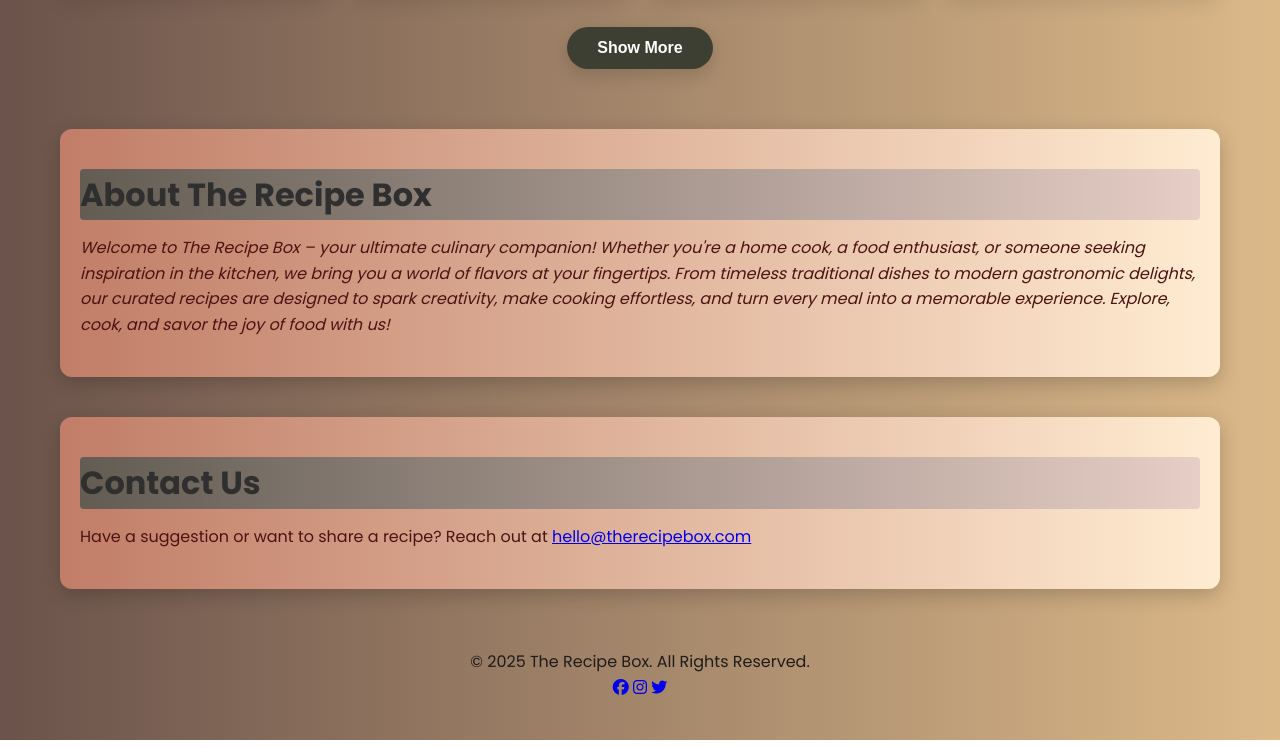
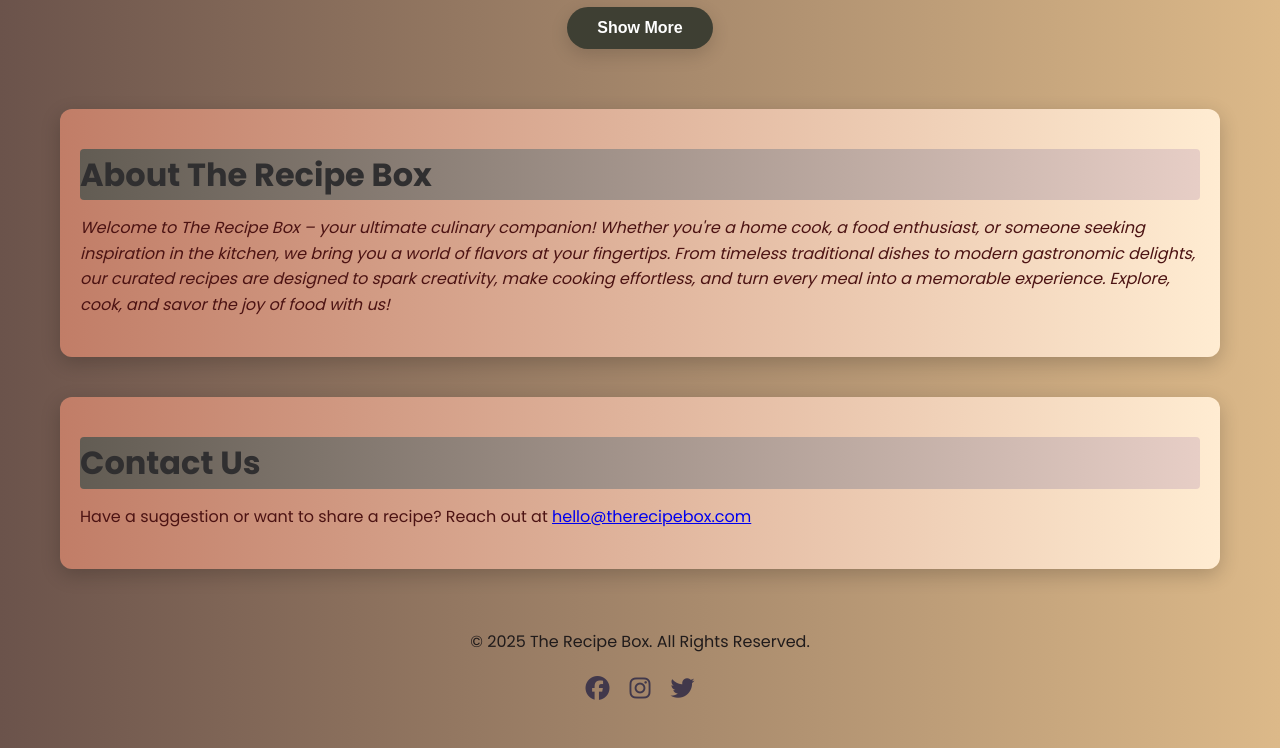
Before and after one commit to procodes27/the-recipe-box, a plain HTML site: page index.html in a window 1280 px wide. Shown: the part 1107-1855 px from the top of the page. Drawn offline with nearby package versions, Linux system fonts and the light colour scheme.

Commit message:
Update style.css

```diff
--- a/style.css
+++ b/style.css
@@ -1,3 +1,4 @@
+/* General Styles */
 * {
   margin: 0;
   padding: 0;
@@ -40,7 +41,7 @@ body {
 }
 
 .nav-logo {
-  width: 60px; /* adjust size here */
+  width: 60px;
   height: auto;
 }
 
@@ -130,11 +131,11 @@ body {
   display: grid;
   grid-template-columns: repeat(auto-fit, minmax(250px, 1fr));
   gap: 25px;
-  margin-top: 40px;
+  margin-top: 20px;
 }
 
 .card {
-    background: linear-gradient(to right,#c17d67, #ffecd2);
+  background: linear-gradient(to right,#c17d67, #ffecd2);
   border-bottom-right-radius: 15px;
   border-top-left-radius: 15px;
   overflow: hidden;
@@ -145,7 +146,6 @@ body {
 
 .card:hover {
   transform: scale(1.02);
-
   box-shadow: 0 6px 20px rgba(0, 0, 0, 0.5);
 }
 
@@ -241,6 +241,48 @@ footer {
   border-radius: 12px;
 }
 
+/* Social Media Icons */
+/* Modern Animated Social Media Icons */
+.social-icons {
+  margin-top: 15px;
+  display: flex;
+  gap: 20px;
+  justify-content: center;
+}
+
+.social-icons a {
+  color: #41384b;
+  font-size: 1.5rem;
+  transition: transform 0.3s ease, color 0.3s ease;
+  position: relative;
+}
+
+.social-icons a:hover {
+  color: #191818; /* Bright hover color */
+  transform: translateY(-5px) scale(1.3); /* Bounce + grow */
+}
+
+/* Optional: add a subtle pulse animation */
+.social-icons a::after {
+  content: '';
+  position: absolute;
+  left: 50%;
+  top: 50%;
+  width: 0;
+  height: 0;
+  border-radius: 50%;
+  background: rgba(255, 111, 97, 0.3);
+  transform: translate(-50%, -50%);
+  transition: width 0.3s ease, height 0.3s ease;
+  z-index: -1;
+}
+
+.social-icons a:hover::after {
+  width: 100%;
+
+}
+
+
 /* Show More Button */
 .show-more-container {
   display: flex;
@@ -285,6 +327,7 @@ footer {
   background-color: #302a35;
   transform: scale(1.05);
 }
+
 /* View Toggle */
 .view-toggle {
   display: flex;
@@ -312,6 +355,10 @@ footer {
   background-color: #211d24;
 }
 
+.view-toggle button i {
+  margin-right: 6px;
+}
+
 /* List View */
 .list-view {
   display: flex !important;
```
